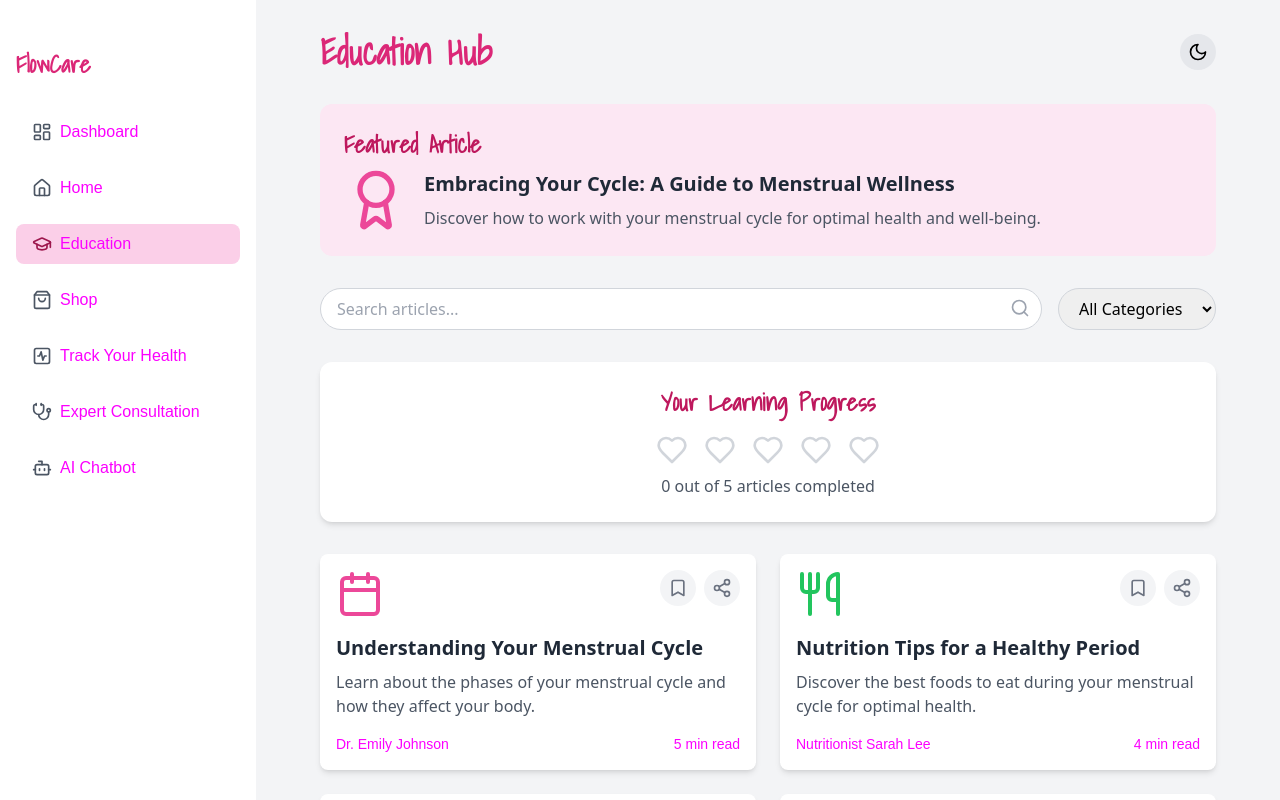
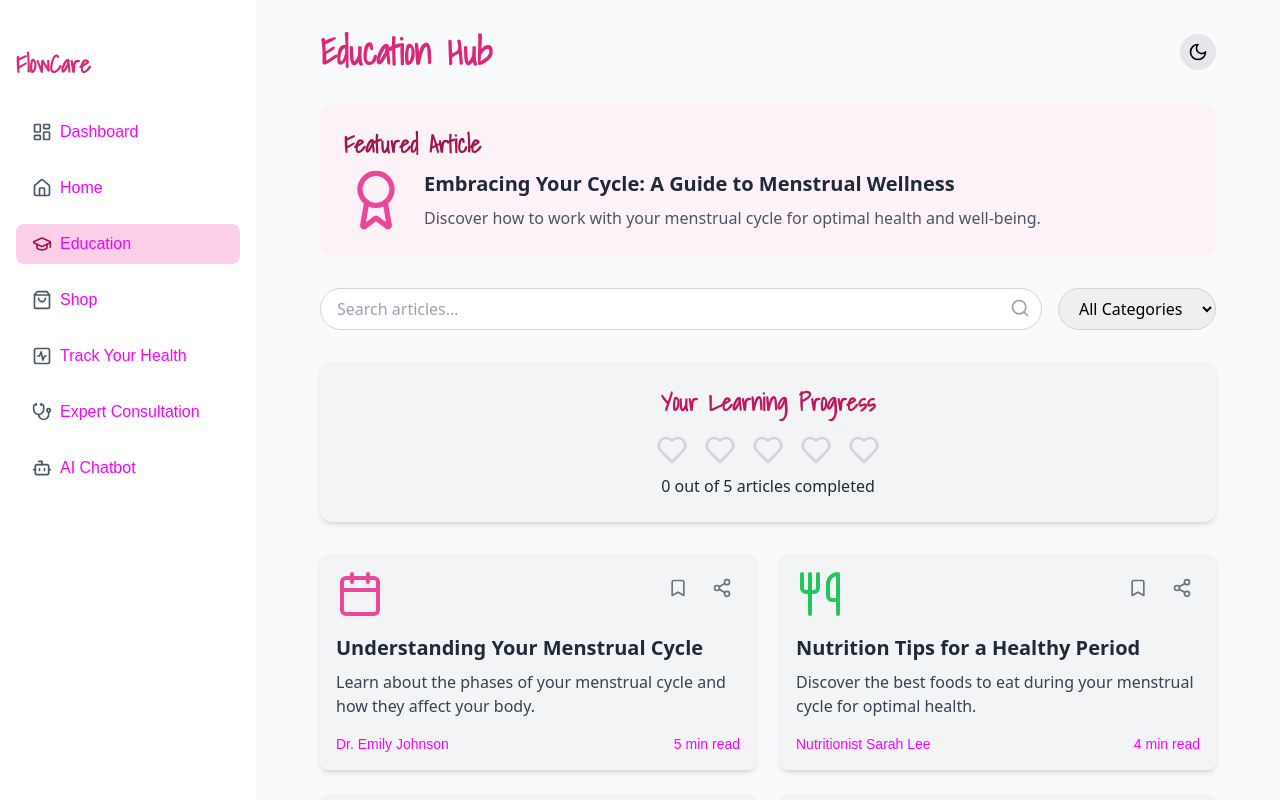
Before and after one commit to talhadevelopes/FlowCare2, a React (Vite) app in the folder Frontend/: page /blogs in a window 1280 px wide. Built offline with nearby package versions, Linux system fonts and the light colour scheme.

Commit message:
SideBar Bug

```diff
--- a/Frontend/src/components/Blogs.jsx
+++ b/Frontend/src/components/Blogs.jsx
@@ -149,7 +149,7 @@ export function Blogs() {
       </aside>
 
       {/* Main Content */}
-      <main className="flex-1 p-8 overflow-auto bg-gray-100 dark:bg-gray-900">
+      <main className="flex-1 p-8 overflow-auto bg-gray-50 dark:bg-gray-900"> {/* Update 2 */}
         <div className="max-w-4xl mx-auto space-y-8">
           {/* Header */}
           <div className="flex justify-between items-center">
@@ -163,8 +163,8 @@ export function Blogs() {
           </div>
 
           {/* Featured Article */}
-          <div className="bg-pink-100 dark:bg-pink-900 rounded-xl p-6">
-            <h2 className="text-2xl font-semibold text-pink-700 dark:text-pink-300 mb-2">Featured Article</h2>
+          <div className="bg-pink-50 dark:bg-pink-900 rounded-xl p-6"> {/* Update 3 */}
+            <h2 className="text-2xl font-semibold text-pink-800 dark:text-pink-300 mb-2"> {/* Update 3 */}Featured Article</h2>
             <div className="flex items-center space-x-4">
               <Award className="h-16 w-16 text-pink-500" />
               <div>
@@ -198,8 +198,8 @@ export function Blogs() {
           </div>
 
           {/* Trophy System */}
-          <div className="bg-white dark:bg-gray-800 rounded-xl p-6 text-center shadow-md">
-            <h2 className="text-2xl font-semibold text-pink-700 dark:text-pink-300 mb-4">
+          <div className="bg-gray-100 dark:bg-gray-800 rounded-xl p-6 text-center shadow-md"> {/* Update 2 */}
+            <h2 className="text-2xl font-semibold text-pink-700 dark:text-pink-300 mb-4"> {/* Update 4 */}
               Your Learning Progress
             </h2>
             <div className="flex justify-center gap-4">
@@ -213,7 +213,7 @@ export function Blogs() {
                 />
               ))}
             </div>
-            <p className="mt-2 text-gray-600 dark:text-gray-300">
+            <p className="mt-2 text-gray-800 dark:text-gray-300"> {/* Update 4 */}
               {completedBlogs} out of 5 articles completed
             </p>
           </div>
@@ -221,7 +221,7 @@ export function Blogs() {
           {/* Blog Grid */}
           <div className="grid grid-cols-1 md:grid-cols-2 gap-6">
             {filteredPosts.map((post) => (
-              <div key={post.id} className="bg-white dark:bg-gray-800 rounded-lg shadow-md overflow-hidden">
+              <div key={post.id} className="bg-gray-100 dark:bg-gray-800 rounded-lg shadow-md overflow-hidden"> {/* Update 2 */}
                 <div className="p-4">
                   <div className="flex justify-between items-start mb-4">
                     {post.icon}
@@ -245,8 +245,8 @@ export function Blogs() {
                     </div>
                   </div>
                   <h3 className="text-xl font-semibold text-gray-800 dark:text-gray-200 mb-2">{post.title}</h3>
-                  <p className="text-gray-600 dark:text-gray-400 mb-4">{post.excerpt}</p>
-                  <div className="flex justify-between items-center text-sm text-gray-500 dark:text-gray-400">
+                  <p className="text-gray-700 dark:text-gray-400 mb-4"> {/* Update 1 */} {post.excerpt}</p>
+                  <div className="flex justify-between items-center text-sm text-gray-700 dark:text-gray-400"> {/* Update 1 */}
                     <span>{post.author}</span>
                     <span>{post.readingTime} read</span>
                   </div>
@@ -256,9 +256,9 @@ export function Blogs() {
           </div>
 
           {/* Period 101 Section */}
-          <div className="bg-white dark:bg-gray-800 rounded-lg p-6 shadow-md">
+          <div className="bg-gray-100 dark:bg-gray-800 rounded-lg p-6 shadow-md"> {/* Update 2 */}
             <h2 className="text-3xl font-bold text-pink-600 dark:text-pink-400 mb-4">Period 101</h2>
-            <p className="text-gray-700 dark:text-gray-300 mb-6">
+            <p className="text-gray-800 dark:text-gray-300 mb-6"> {/* Update 1 */}
               Welcome to Period 101, your comprehensive guide to understanding menstruation.
               Whether you're experiencing your first period or looking to deepen your knowledge,
               we're here to help you navigate this important aspect of your health.
@@ -284,10 +284,10 @@ export function Blogs() {
                     {activeItem === id ? <ChevronUp /> : <ChevronDown />}
                   </button>
                   {activeItem === id && (
-                    <div className="p-4 bg-pink-50 dark:bg-gray-700">
-                      <p className="textgray-700 dark:text-gray-300">{answer}</p>
+                    <div className="p-4 bg-pink-100 dark:bg-gray-700"> {/* Update 5 */}
+                      <p className="text-gray-800 dark:text-gray-300"> {/* Update 1 */} {answer}</p>
                       <div className="mt-4">
-                        <label className="flex items-center space-x-2 text-gray-700 dark:text-gray-300">
+                        <label className="flex items-center space-x-2 text-gray-800 dark:text-gray-300"> {/* Update 1 */}
                           <input
                             type="checkbox"
                             checked={readSections[index]}
--- a/Frontend/src/components/Landing.jsx
+++ b/Frontend/src/components/Landing.jsx
@@ -6,7 +6,6 @@ export function Landing() {
   const navigate = useNavigate();
   const [isMobileMenuOpen, setIsMobileMenuOpen] = useState(false);
   const [darkMode, setDarkMode] = useState(() => localStorage.getItem('darkMode') === 'true');
-  const [sidebarVisible, setSidebarVisible] = useState(true);
 
   useEffect(() => {
     if (darkMode) {
@@ -24,14 +23,10 @@ export function Landing() {
     });
   };
 
-  const toggleSidebar = () => {
-    setSidebarVisible(!sidebarVisible);
-  };
-
   return (
     <div className={`flex h-screen ${darkMode ? 'dark' : ''}`}>
       {/* Sidebar */}
-      <aside className={`bg-pink-100 dark:bg-gray-800 w-64 min-h-screen p-4 transition-all duration-300 ease-in-out ${sidebarVisible ? 'translate-x-0' : '-translate-x-full'}`}>
+      <aside className="bg-pink-100 dark:bg-gray-800 w-64 min-h-screen p-4">
         <nav className="mt-8">
           <div className="px-4 py-4 flex flex-col space-y-2">
             <h1 className="text-2xl font-bold text-pink-600 dark:text-pink-400 mb-4">FlowCare</h1>
@@ -45,19 +40,9 @@ export function Landing() {
           </div>
         </nav>
       </aside>
-      <button
-        onClick={toggleSidebar}
-        className="fixed left-0 top-4 z-10 p-2 bg-pink-600 text-white rounded-r-md transition-all duration-300 ease-in-out focus:outline-none focus:ring-2 focus:ring-pink-500 focus:ring-opacity-50"
-        style={{
-          transform: sidebarVisible ? 'translateX(256px)' : 'translateX(0)',
-        }}
-        aria-label={sidebarVisible ? 'Hide sidebar' : 'Show sidebar'}
-      >
-        <ChevronRight size={24} className={`transition-transform duration-300 ${sidebarVisible ? 'rotate-180' : 'rotate-0'}`} />
-      </button>
 
       {/* Main Content */}
-      <main className={`flex-1 p-6 overflow-auto bg-white dark:bg-gray-900 text-gray-800 dark:text-gray-200 transition-all duration-300 ease-in-out ${sidebarVisible ? 'ml-64' : 'ml-0'}`}>
+      <main className="flex-1 p-6 overflow-auto bg-white dark:bg-gray-900 text-gray-800 dark:text-gray-200">
         <div className="max-w-6xl mx-auto space-y-12">
           {/* Header */}
           <div className="flex justify-between items-center">
@@ -499,9 +484,9 @@ const FAQItem = ({ question, answer }) => {
 // Update the SuccessStoryCard component
 const SuccessStoryCard = ({ name, story, improvement }) => {
   return (
-    <div className="bg-white dark:bg-gray-700 p-6 rounded-lg shadow-sm">
-      <h4 className="text-lg font-semibold mb-2 text-gray-900 dark:text-gray-100">{name}</h4>
-      <p className="text-gray-700 dark:text-gray-300 mb-4">"{story}"</p>
+    <div className="bg-gray-500 dark:bg-gray-700 p-6 rounded-lg shadow-sm">
+      <h4 className="text-lg font-semibold mb-2 text-gray-200 dark:text-gray-100">{name}</h4>
+      <p className="text-gray-200 dark:text-gray-300 mb-4">"{story}"</p>
       <div className="flex items-center">
         <Check className="text-green-500 dark:text-green-400 mr-2" />
         <span className="text-green-600 dark:text-green-400 font-medium">{improvement}</span>
@@ -546,7 +531,7 @@ const AppFeatureCard = ({ title, description, icon }) => {
 const PartnerLogo = ({ name }) => {
   return (
     <div className="bg-gray-100 dark:bg-gray-700 h-20 rounded-lg flex items-center justify-center">
-      <span className="text-gray-700 dark:text-gray-300 font-medium">{name}</span>
+      <span className="text-gray-100 dark:text-gray-300 font-medium">{name}</span>
     </div>
   );
 };
```
